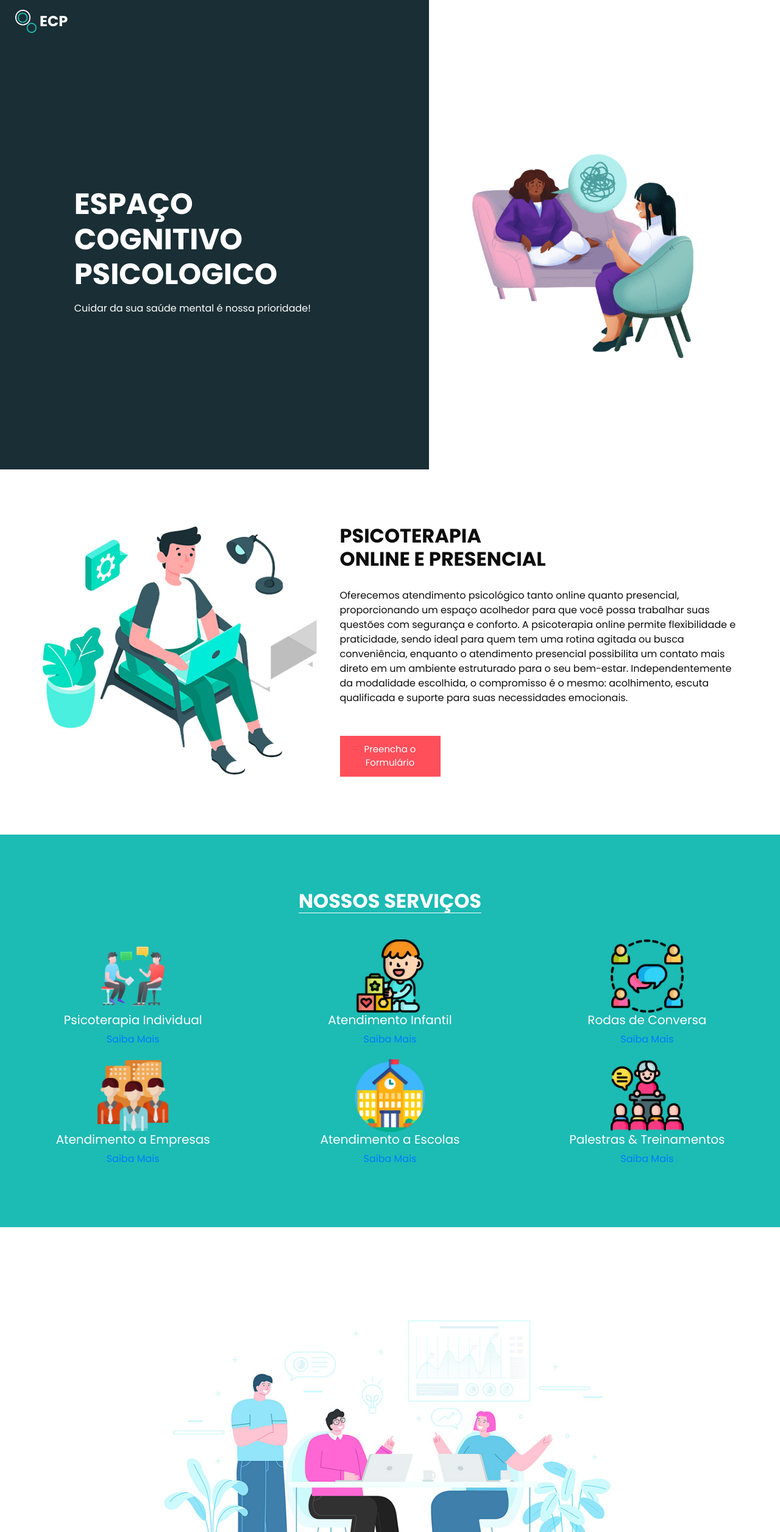
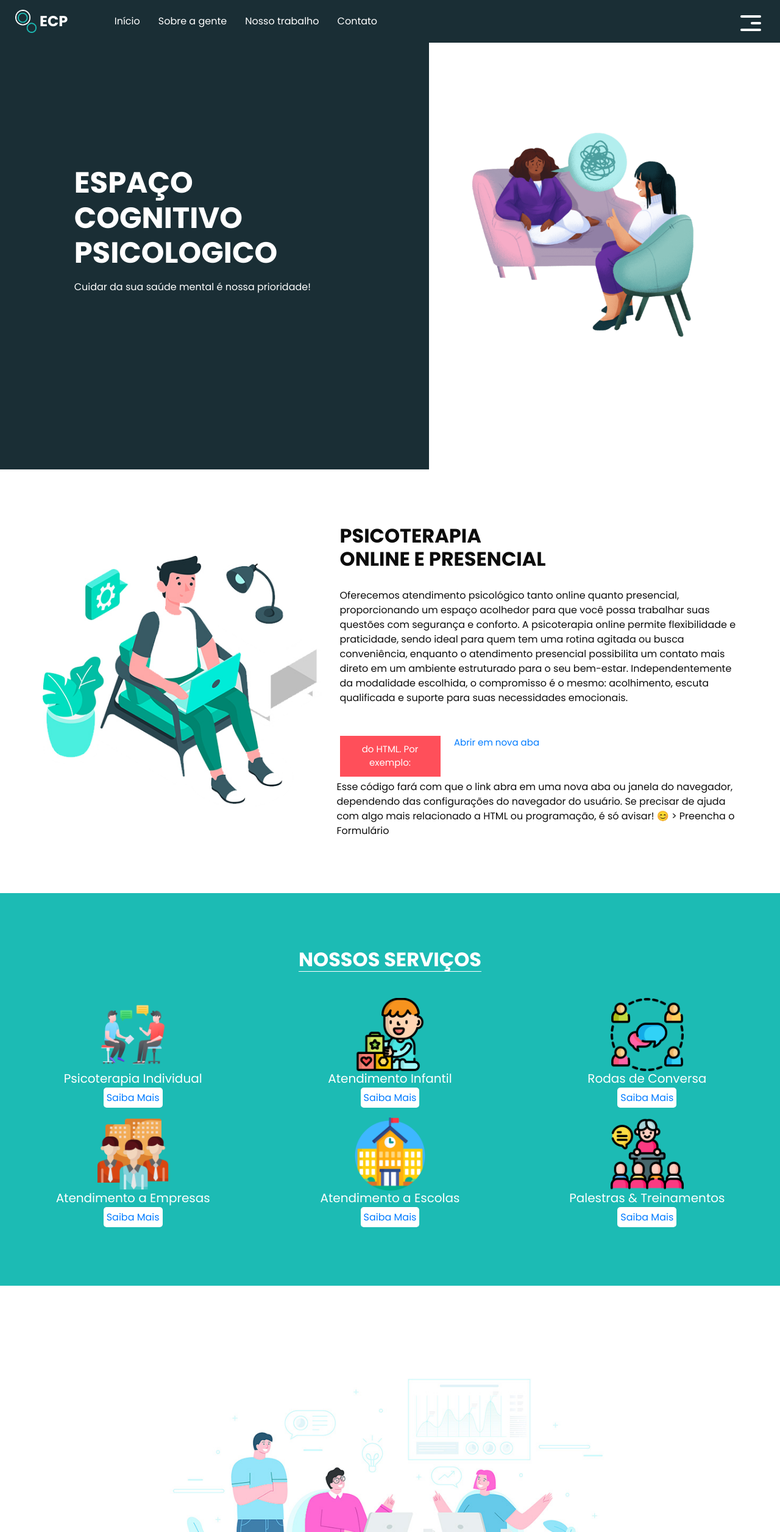
Before and after one commit to leeefigueiredo/ESPACO-COGNITIVO-PSICOLOGICO, a plain HTML site: page index.html in a window 1280 px wide. Shown: the top 2513 px of the page at 61% size. Drawn offline with Linux system fonts and the light colour scheme.

Commit message:
mudanças

```diff
--- a/css/responsive.css
+++ b/css/responsive.css
@@ -1,6 +1,22 @@
-@media (max-width: 1120px) {}
+@media (min-width: 1024px)  {
+  .header_section .container-fluid{
+    background-color: #1a2e35;
+  }
+}
 
 @media (max-width: 992px) {
+
+.mobajuste{
+
+  margin-top: 50px;
+}
+  .header_section .container-fluid{
+    background-color: #1a2e35;
+  }
+  .menurep{
+    display: none;
+  }
+
   .hero_area {
     height: auto;
   }
--- a/css/style.css
+++ b/css/style.css
@@ -79,6 +79,9 @@ body {
 .header_section .container-fluid {
   padding-right: 25px;
   padding-left: 25px;
+  background-color: none;
+  position: fixed;
+  top:0px;
 }
 
 .header_section .nav_container {
@@ -882,3 +885,11 @@ a:focus {
           transform: rotate(-45deg) translate(8px, -8px);
 }
 /*# sourceMappingURL=style.css.map */
+
+/* alterações Leandro */
+
+.sbdtn{
+  background-color: white;
+  padding: 5px;
+  border-radius: 5px;
+}
--- a/index.html
+++ b/index.html
@@ -27,64 +27,7 @@
 <body>
   <div class="hero_area">
     <!-- header section strats -->
-    <header class="header_section">
-      <div class="container-fluid">
-        <nav class="navbar navbar-expand-lg custom_nav-container">
-          <a class="navbar-brand" href="index.html">
-            <img src="images/logo.png" alt="" />
-            <span>
-              ECP
-            </span>
-          </a>
-          <button class="navbar-toggler" type="button" data-toggle="collapse" data-target="#navbarSupportedContent" aria-controls="navbarSupportedContent" aria-expanded="false" aria-label="Toggle navigation">
-            <span class="navbar-toggler-icon"></span>
-          </button>
 
-          <div class="collapse navbar-collapse" id="navbarSupportedContent">
-            <ul class="navbar-nav  ">
-              <li class="nav-item active">
-                <a class="nav-link" href="index.html">Home <span class="sr-only">(current)</span></a>
-              </li>
-              <li class="nav-item">
-                <a class="nav-link" href="about.html"> About</a>
-              </li>
-              <li class="nav-item">
-                <a class="nav-link" href="work.html">Work </a>
-              </li>
-              <li class="nav-item">
-                <a class="nav-link" href="category.html"> Category </a>
-              </li>
-            </ul>
-            <div class="user_option">
-              <a href="">
-                <span>
-                  Login
-                </span>
-              </a>
-              <form class="form-inline my-2 my-lg-0 ml-0 ml-lg-4 mb-3 mb-lg-0">
-                <button class="btn  my-2 my-sm-0 nav_search-btn" type="submit"></button>
-              </form>
-            </div>
-          </div>
-          <div>
-            <div class="custom_menu-btn ">
-              <button>
-                <span class=" s-1">
-
-                </span>
-                <span class="s-2">
-
-                </span>
-                <span class="s-3">
-
-                </span>
-              </button>
-            </div>
-          </div>
-
-        </nav>
-      </div>
-    </header>
     <!-- end header section -->
     <!-- slider section -->
     <section class="slider_section ">
@@ -107,7 +50,7 @@
             <div class="container-fluid">
               <div class="row">
                 <div class="col-md-5 offset-md-1">
-                  <div class="detail-box">
+                  <div class="detail-box mobajuste">
                     <h1>
                       Espaço <br>
                       Cognitivo <br>
@@ -228,7 +171,13 @@
             <p>
               Oferecemos atendimento psicológico tanto online quanto presencial, proporcionando um espaço acolhedor para que você possa trabalhar suas questões com segurança e conforto. A psicoterapia online permite flexibilidade e praticidade, sendo ideal para quem tem uma rotina agitada ou busca conveniência, enquanto o atendimento presencial possibilita um contato mais direto em um ambiente estruturado para o seu bem-estar. Independentemente da modalidade escolhida, o compromisso é o mesmo: acolhimento, escuta qualificada e suporte para suas necessidades emocionais. </p>
             <div class="btn-box">
-              <a href="https://docs.google.com/forms/d/e/1FAIpQLSdRkPuugzZaJ295dCLbS4kBcslBMox0GDnBvZ7vIkiZuQq5Ag/viewform" class="btn-1">
+              <a href="https://docs.google.com/forms/d/e/1FAIpQLSdRkPuugzZaJ295dCLbS4kBcslBMox0GDnBvZ7vIkiZuQq5Ag/viewform" class="btn-1" Para abrir um link em uma nova aba ao clicar, você pode usar o atributo target="_blank" na tag <a> do HTML. Por exemplo:
+                <a href="https://exemplo.com" target="_blank">Abrir em nova aba</a>
+
+
+                Esse código fará com que o link abra em uma nova aba ou janela do navegador, dependendo das configurações do navegador do usuário.
+                Se precisar de ajuda com algo mais relacionado a HTML ou programação, é só avisar! 😊
+                >
                 Preencha o Formulário
               </a>
 
@@ -260,7 +209,7 @@
             <h5>
               Psicoterapia Individual
             </h5>
-            <a href="#">Saiba Mais</a>
+            <a href="#" class="sbdtn">Saiba Mais</a>
           </div>
         </div>
         <div class="box">
@@ -271,7 +220,7 @@
             <h5>
               Atendimento Infantil
             </h5>
-            <a href="#">Saiba Mais</a>
+            <div><a href="#" class="sbdtn">Saiba Mais</a></div>
           </div>
         </div>
         <div class="box">
@@ -282,7 +231,7 @@
             <h5>
               Rodas de Conversa
             </h5>
-            <a href="#">Saiba Mais</a>
+            <div><a href="#" class="sbdtn">Saiba Mais</a></div>
           </div>
         </div>
         <div class="box">
@@ -293,7 +242,7 @@
             <h5>
               Atendimento a Empresas
             </h5>
-            <a href="#">Saiba Mais</a>
+            <a href="#" class="sbdtn">Saiba Mais</a>
           </div>
         </div>
         <div class="box">
@@ -304,7 +253,7 @@
             <h5>
               Atendimento a Escolas
             </h5>
-            <a href="#">Saiba Mais</a>
+            <a href="#" class="sbdtn">Saiba Mais</a>
           </div>
         </div>
         <div class="box">
@@ -315,7 +264,7 @@
             <h5>
               Palestras & Treinamentos
             </h5>
-            <a href="#">Saiba Mais</a>
+            <a href="#" class="sbdtn">Saiba Mais</a>
           </div>
         </div>
       </div>
@@ -687,6 +636,85 @@
   <script src="js/custom.js"></script>
 
 
+   <header class="header_section">
+      <div class="container-fluid">
+        <nav class="navbar navbar-expand-lg custom_nav-container">
+          <a class="navbar-brand" href="index.html">
+            <img src="images/logo.png" alt="" />
+            <span>
+              ECP
+            </span>
+          </a>
+
+          <!-- Desktop -->
+
+          <ul class="navbar-nav  menurep">
+            <li class="nav-item active">
+              <a class="nav-link" href="index.html">Início <span class="sr-only">(current)</span></a>
+            </li>
+            <li class="nav-item">
+              <a class="nav-link" href="about.html">Sobre a gente</a>
+            </li>
+            <li class="nav-item">
+              <a class="nav-link" href="work.html">Nosso trabalho </a>
+            </li>
+            <li class="nav-item">
+              <a class="nav-link" href="category.html">Contato</a>
+            </li>
+          </ul>
+          <button class="navbar-toggler" type="button" data-toggle="collapse" data-target="#navbarSupportedContent" aria-controls="navbarSupportedContent" aria-expanded="false" aria-label="Toggle navigation">
+            <span class="navbar-toggler-icon"></span>
+          </button>
+
+
+          <!-- Mobile -->
+
+          <div class="collapse navbar-collapse" id="navbarSupportedContent">
+            <ul class="navbar-nav  ">
+              <li class="nav-item active">
+                <a class="nav-link" href="index.html">Início <span class="sr-only">(current)</span></a>
+              </li>
+              <li class="nav-item">
+                <a class="nav-link" href="about.html">Sobre a gente</a>
+              </li>
+              <li class="nav-item">
+                <a class="nav-link" href="work.html">Nosso trabalho </a>
+              </li>
+              <li class="nav-item">
+                <a class="nav-link" href="category.html"> Contato </a>
+              </li>
+            </ul>
+            <div class="user_option">
+              <a href="">
+                <span>
+                  Login
+                </span>
+              </a>
+              <form class="form-inline my-2 my-lg-0 ml-0 ml-lg-4 mb-3 mb-lg-0">
+                <button class="btn  my-2 my-sm-0 nav_search-btn" type="submit"></button>
+              </form>
+            </div>
+          </div>
+          <div>
+            <div class="custom_menu-btn ">
+              <button>
+                <span class=" s-1">
+
+                </span>
+                <span class="s-2">
+
+                </span>
+                <span class="s-3">
+
+                </span>
+              </button>
+            </div>
+          </div>
+
+        </nav>
+      </div>
+    </header>
+
 </body>
 </body>
 
```
